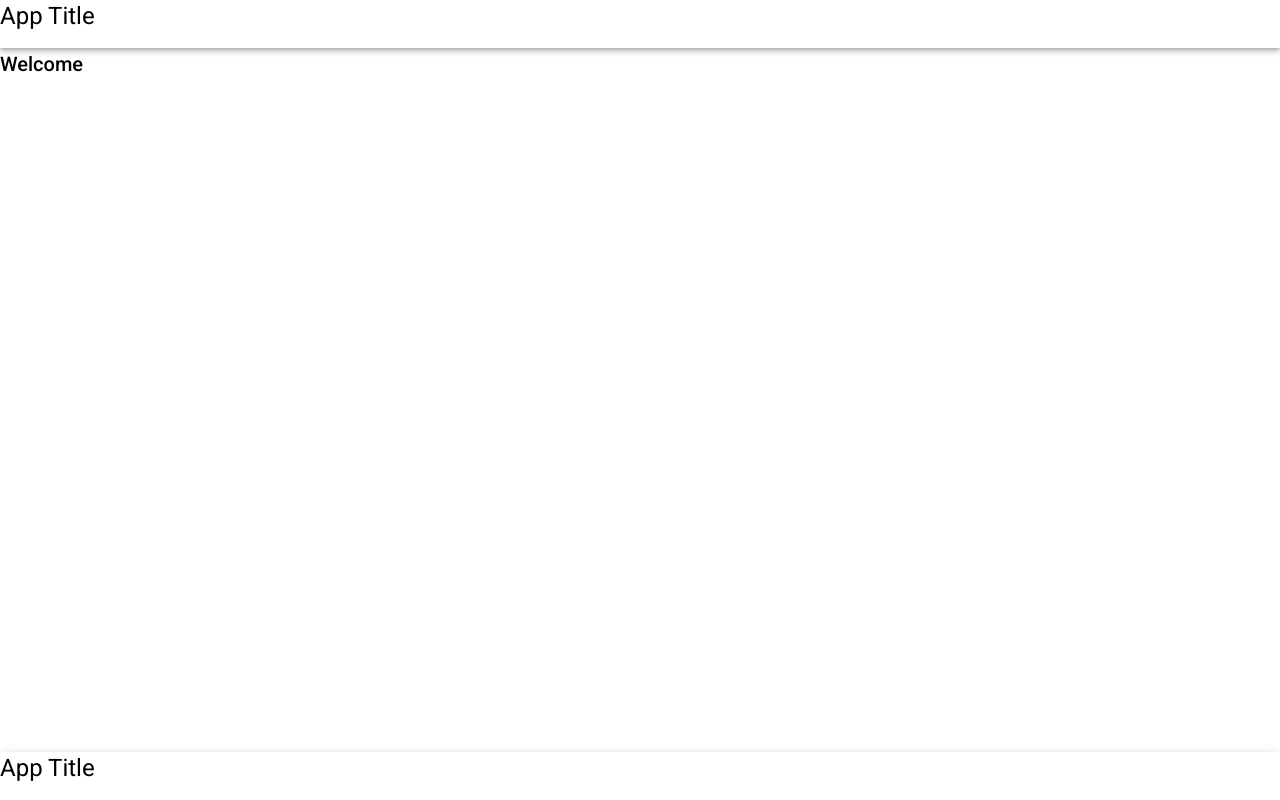
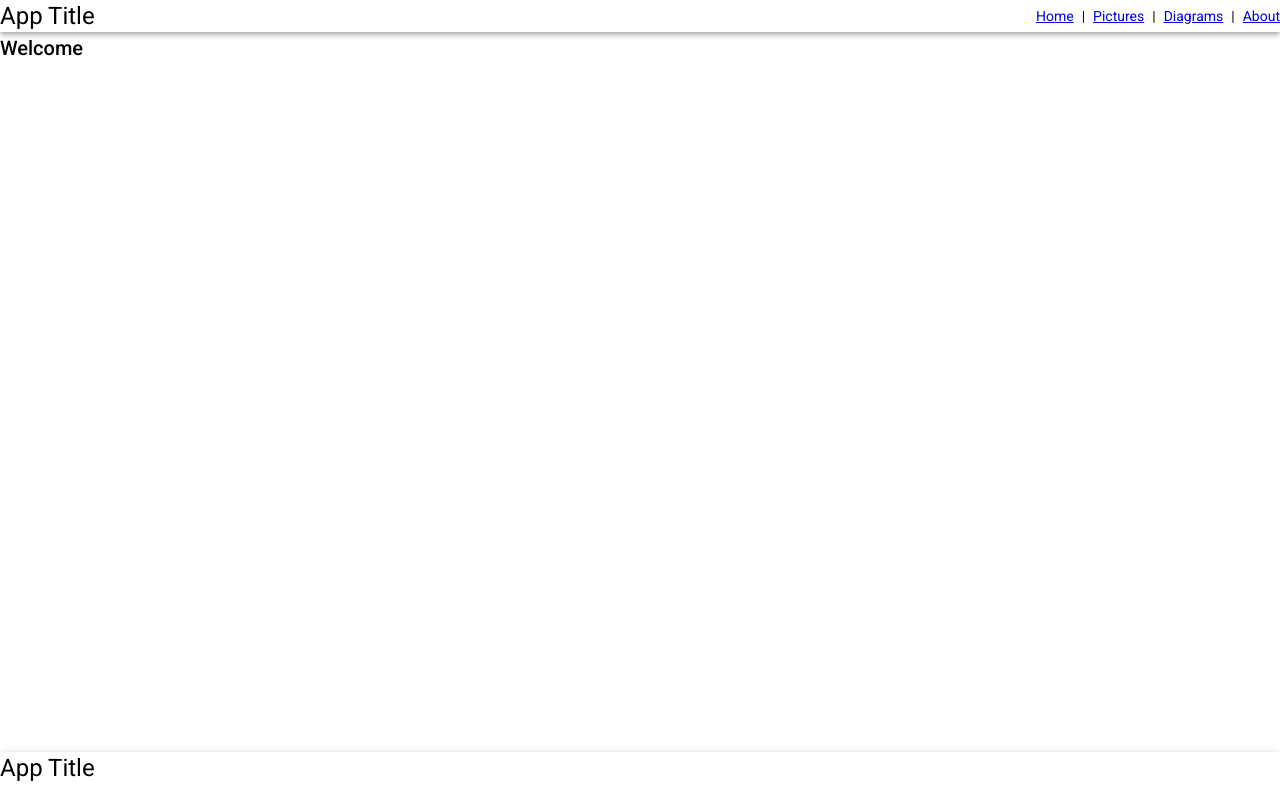
Before and after one commit to abbratu/sts-v, an Angular app in the folder sts-v/: page / in a window 1280 px wide. Built offline with nearby package versions, Linux system fonts and the light colour scheme.

Commit message:
add navigations

```diff
--- a/sts-v/projects/sts-v/app/src/app/modules/layout/app-layout.modules.ts
+++ b/sts-v/projects/sts-v/app/src/app/modules/layout/app-layout.modules.ts
@@ -1,8 +1,10 @@
 import { CommonModule } from '@angular/common';
 import { NgModule } from '@angular/core';
 import { FlexLayoutModule } from '@angular/flex-layout';
+import { RouterModule } from '@angular/router';
 import { AppLayoutFooterComponent } from './components/layout-footer/app-layout-footer.component';
 import { AppLayoutHeaderComponent } from './components/layout-header/app-layout-header.component';
+import { AppLayoutNavComponent } from './components/layout-nav/app-layout-nav.component';
 import { AppLayoutComponent } from './components/layout/app-layout.component';
 
 @NgModule({
@@ -10,8 +12,9 @@ import { AppLayoutComponent } from './components/layout/app-layout.component';
     AppLayoutComponent,
     AppLayoutHeaderComponent,
     AppLayoutFooterComponent,
+    AppLayoutNavComponent,
   ],
-  imports: [CommonModule, FlexLayoutModule],
+  imports: [CommonModule, FlexLayoutModule, RouterModule],
   exports: [AppLayoutComponent],
 })
 export class AppLayoutModule {}
--- a/sts-v/projects/sts-v/app/src/app/modules/layout/components/layout-header/app-layout-header.component.html
+++ b/sts-v/projects/sts-v/app/src/app/modules/layout/components/layout-header/app-layout-header.component.html
@@ -1,3 +1,6 @@
-<header>
-    <h1>App Title</h1>
+<header fxLayout="row" fxLayoutAlign="start center">
+    <div fxFlex>
+        <h1>App Title</h1>
+    </div>
+    <app-layout-nav></app-layout-nav>
 </header>
--- a/sts-v/projects/sts-v/app/src/app/modules/layout/components/layout-header/app-layout-header.component.scss
+++ b/sts-v/projects/sts-v/app/src/app/modules/layout/components/layout-header/app-layout-header.component.scss
@@ -0,0 +1,8 @@
+:host {
+    header {
+        h1 {
+            margin: 0;
+            padding: 0;
+        }
+    }
+}
--- /dev/null
+++ b/sts-v/projects/sts-v/app/src/app/modules/layout/components/layout-nav/app-layout-nav.component.html
@@ -0,0 +1,19 @@
+<nav>
+  <ul fxLayout="row" fxLayoutGap="8px" fxLayoutAlign="start center">
+    <li>
+      <a routerLink="">Home</a>
+    </li>
+    <li>|</li>
+    <li>
+      <a routerLink="pictures">Pictures</a>
+    </li>
+    <li>|</li>
+    <li>
+      <a routerLink="diagrams">Diagrams</a>
+    </li>
+    <li>|</li>
+    <li>
+      <a routerLink="about">About</a>
+    </li>
+  </ul>
+</nav>
--- /dev/null
+++ b/sts-v/projects/sts-v/app/src/app/modules/layout/components/layout-nav/app-layout-nav.component.scss
@@ -0,0 +1,14 @@
+:host {
+    nav {
+        ul {
+            margin: 0;
+            padding: 0;
+            list-style: none;
+
+            li {
+                margin: 0;
+                padding: 0;
+            }
+        }
+    }
+}
--- a/sts-v/projects/sts-v/app/src/app/modules/layout/components/layout/app-layout.component.html
+++ b/sts-v/projects/sts-v/app/src/app/modules/layout/components/layout/app-layout.component.html
@@ -1,5 +1,7 @@
 <div fxLayout="column" fxFlexFill>
-    <app-layout-header class="mat-elevation-z4" ></app-layout-header>
+    <app-layout-header class="mat-elevation-z4">
+        <app-layout-nav></app-layout-nav>
+    </app-layout-header>
     <main fxFlex>
         <ng-content></ng-content>
     </main>
```
Also changed, not shown: sts-v/projects/sts-v/app/src/app/app-routes.config.ts (added, +8 -0 lines), sts-v/projects/sts-v/app/src/app/app-routing.module.ts (+1 -7 lines), sts-v/projects/sts-v/app/src/app/app.component.html (+16 -0 lines), sts-v/projects/sts-v/app/src/app/modules/layout/components/layout-nav/app-layout-nav.component.ts (added, +9 -0 lines).
